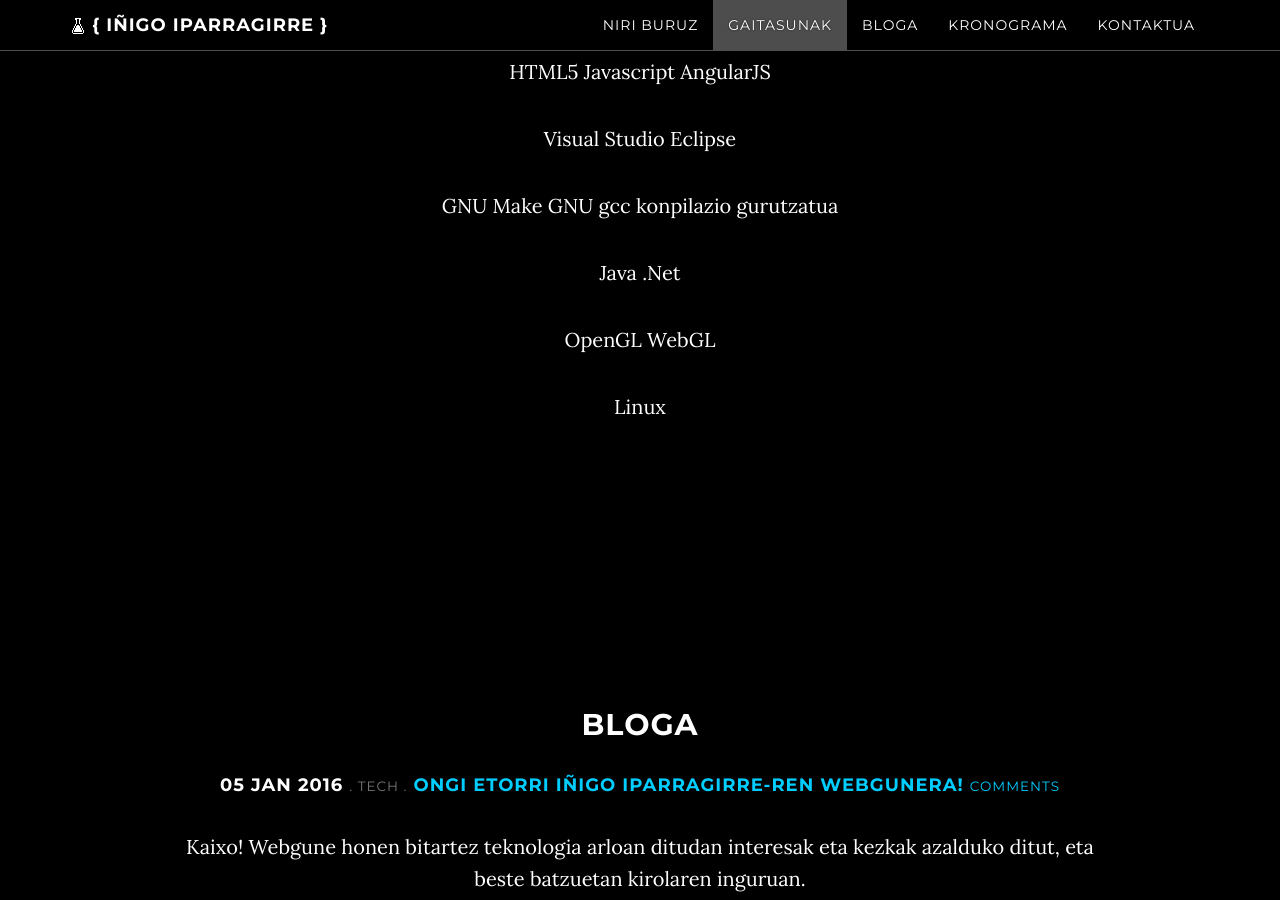
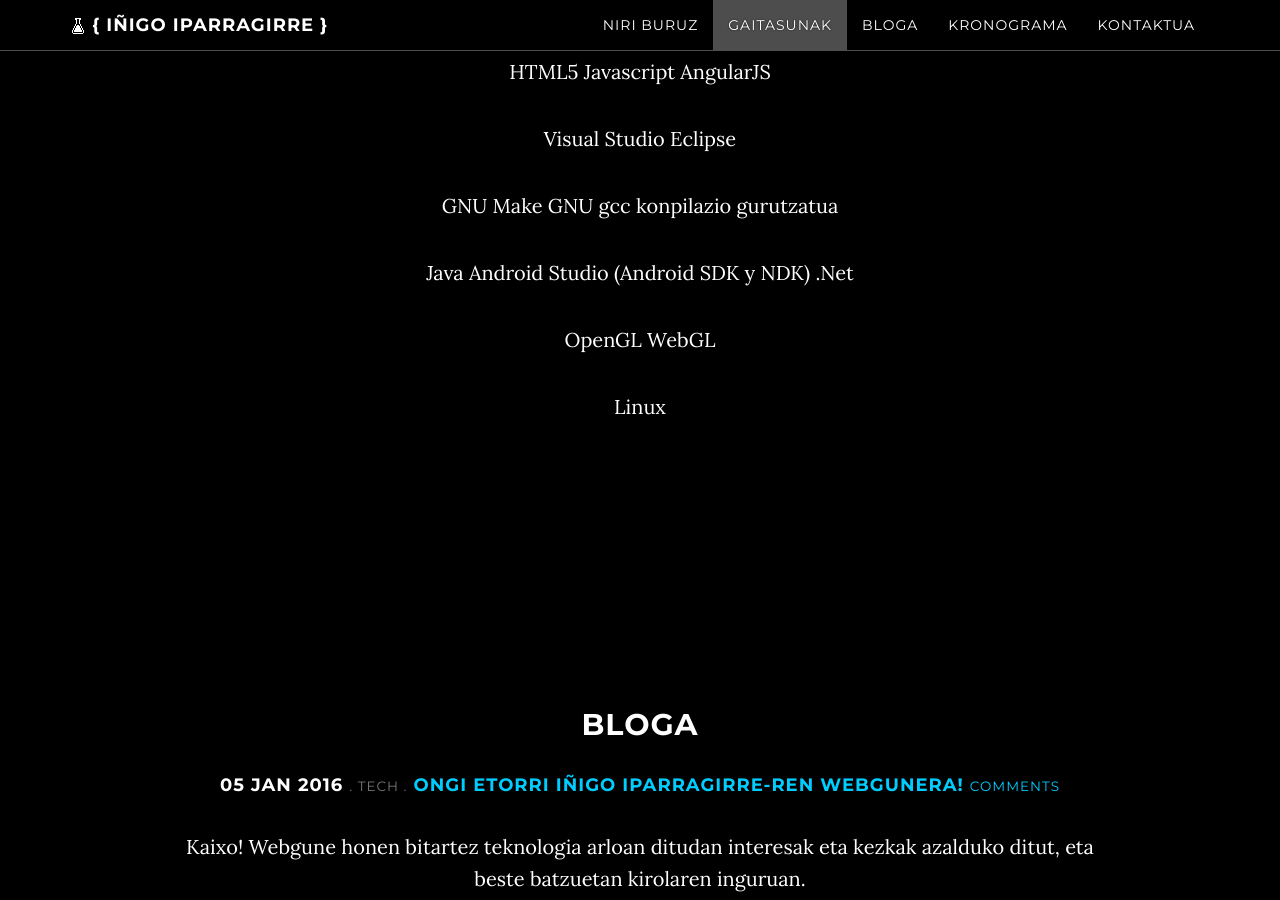
Before and after one commit to inigoiparragirre/inigoiparragirre.github.io_multi, a Jekyll site: the page built from index.html, in a window 1280 px wide and 900 px high, scrolled down 2118 px. Built offline with Jekyll 4.4.1, drawn with Linux system fonts in a browser that asks for light colours; nearby versions of some CDN libraries; comment, search, counter and statistics services are not loaded.

Commit message:
Se añade skill

```diff
--- a/skills.html
+++ b/skills.html
@@ -24,6 +24,7 @@ GNU gcc
 konpilazio gurutzatua
 
 Java
+Android Studio (Android SDK y NDK)
 .Net
 
 OpenGL
```
